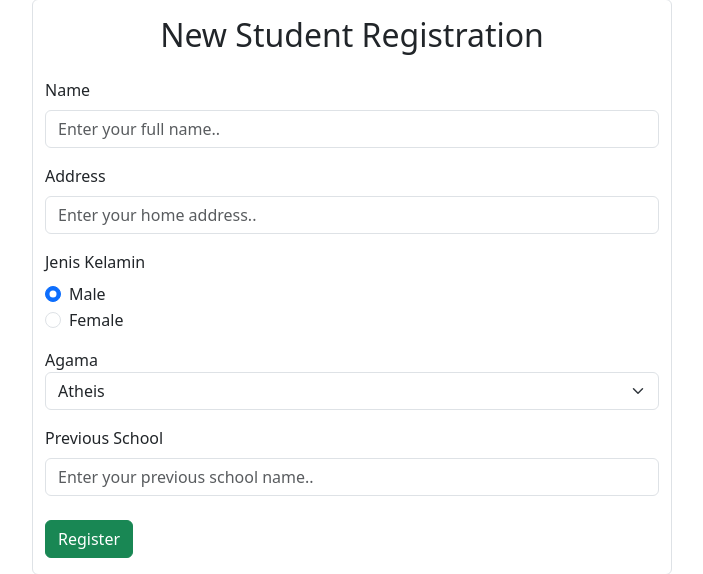
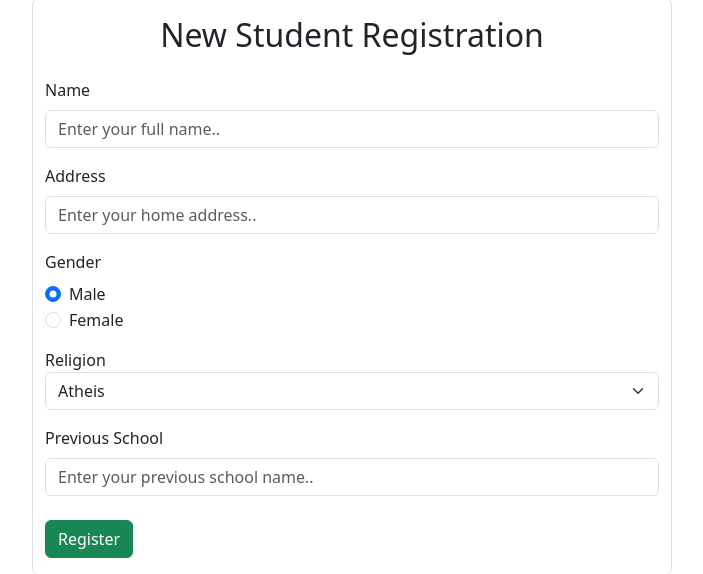
Before and after one commit to ZetsuX/simple-student-admission, a PHP site: page /form-daftar.php in a window 1280 px wide. Shown: the part 81-655 px from the top of the page, without its empty margins (288-991 px from the left). Run offline with PHP 8.4, Linux system fonts and the light colour scheme.

Commit message:
refactor: change indonesian to english

```diff
--- a/form-daftar.php
+++ b/form-daftar.php
@@ -38,7 +38,7 @@
                 <input type="text" class="form-control" id="inputAddress" name="alamat" placeholder="Enter your home address.." required>
             </div>
 
-            <label for="jenis_kelamin" class="form-label">Jenis Kelamin</label>
+            <label for="jenis_kelamin" class="form-label">Gender</label>
             <div class="form-check">
                 <input class="form-check-input" type="radio" name="jenis_kelamin" value="laki-laki" id="maleRadio" checked>
                 <label class="form-check-label" for="maleRadio">
@@ -52,7 +52,7 @@
                 </label>
             </div>
 
-            <label for="agama">Agama</label>
+            <label for="agama">Religion</label>
             <select class="mb-3 form-select" name="agama">
                 <option selected>Atheis</option>
                 <option>Islam</option>
--- a/form-edit.php
+++ b/form-edit.php
@@ -65,7 +65,7 @@ if( mysqli_num_rows($query) < 1 ){
                 <input type="text" class="form-control" id="inputAddress" name="alamat" placeholder="Enter your home address.." value="<?php echo $siswa['alamat'] ?>" required>
             </div>
 
-            <label for="jenis_kelamin" class="form-label">Jenis Kelamin</label>
+            <label for="jenis_kelamin" class="form-label">Gender</label>
             <div class="form-check">
                 <input class="form-check-input" type="radio" name="jenis_kelamin" value="laki-laki" id="maleRadio" <?php echo ($siswa['jenis_kelamin'] == 'laki-laki') ? "checked": "" ?>>
                 <label class="form-check-label" for="maleRadio">
@@ -79,7 +79,7 @@ if( mysqli_num_rows($query) < 1 ){
                 </label>
             </div>
 
-            <label for="agama">Agama</label>
+            <label for="agama">Religion</label>
             <select class="mb-3 form-select" name="agama">
                 <option <?php echo ($siswa['agama'] == 'Atheis') ? "selected": "" ?>>Atheis</option>
                 <option <?php echo ($siswa['agama'] == 'Islam') ? "selected": "" ?>>Islam</option>
```
